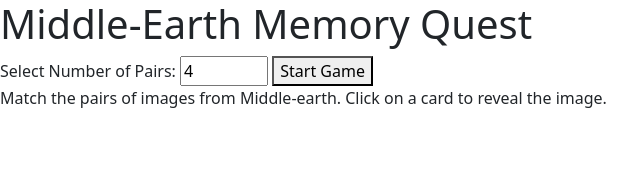
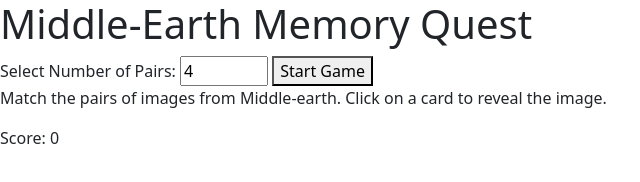
Before and after one commit to Ironmonkeynuts/middle-earth-memory-quest, a plain HTML site: page index.html in a window 1280 px wide. Shown: the full height of the page, 0-640 px from the left. Drawn offline with nearby package versions, Linux system fonts and the light colour scheme.

Commit message:
Add text to score div

```diff
--- a/index.html
+++ b/index.html
@@ -24,7 +24,7 @@
     <div class="game-container" id="game-board"></div>
 
     <!-- Score display-->
-    <div id="score"></div>
+    <div id="score">Score: 0</div>
 
     <script src="https://cdn.jsdelivr.net/npm/bootstrap@5.3.3/dist/js/bootstrap.bundle.min.js" integrity="sha384-YvpcrYf0tY3lHB60NNkmXc5s9fDVZLESaAA55NDzOxhy9GkcIdslK1eN7N6jIeHz" crossorigin="anonymous"></script>
     <script src="assets/js/script.js"></script>
```
